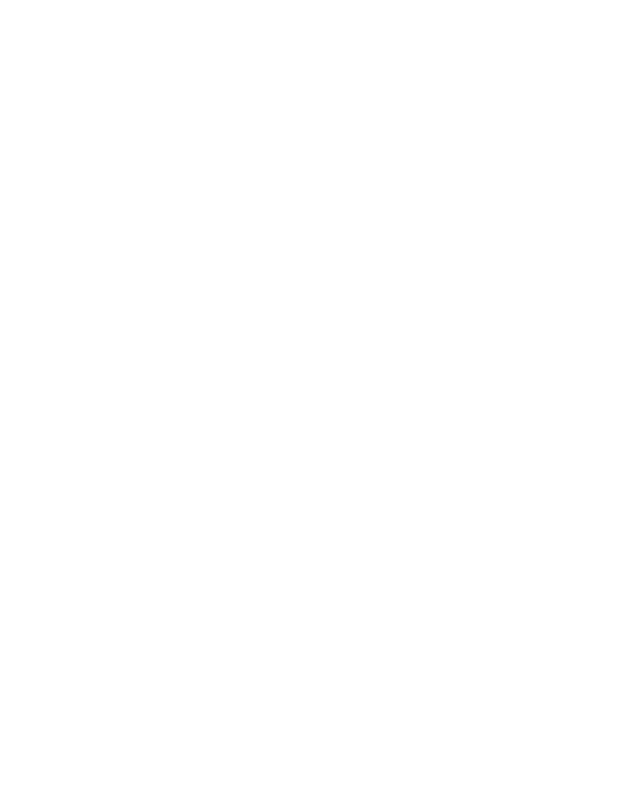
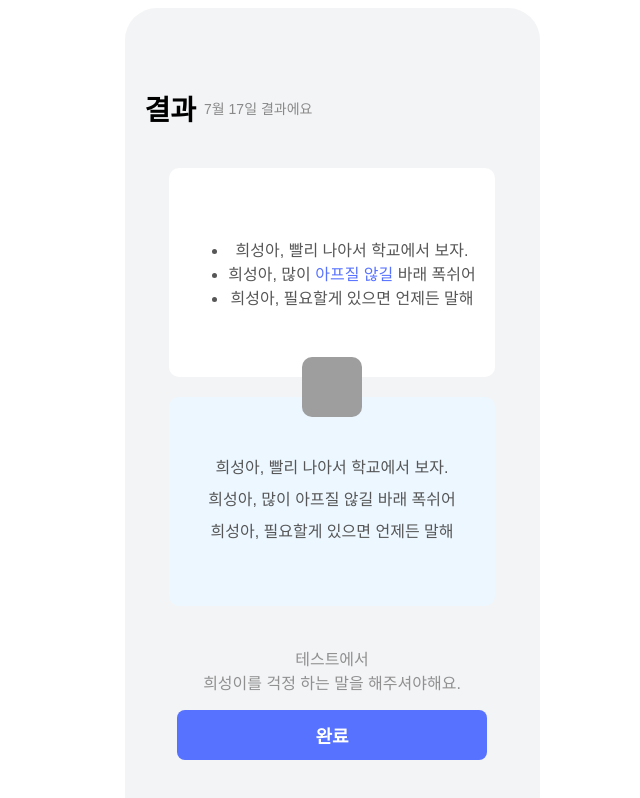
Before and after one commit to Boundaryy/Boundary, a SvelteKit app: page /parent/result in a window 1280 px wide. Shown: the top 798 px of the page, without its empty margins (308-948 px from the left). Built offline with nearby package versions, Linux system fonts and the light colour scheme; grey boxes are pictures that could not be loaded.

Commit message:
ADD :: 결과 페이지지 퍼블리싱

```diff
--- a/src/routes/parent/result/+page.svelte
+++ b/src/routes/parent/result/+page.svelte
@@ -0,0 +1,184 @@
+<script>
+    import { onMount } from 'svelte';
+
+    function handleSubmit() {
+        console.log('완료 버튼이 클릭되었습니다.');
+    }
+
+    onMount(() => {
+    });
+</script>
+
+<style>
+    .container {
+        width: 375px;
+        height: 812px;
+        display: flex;
+        flex-direction: column;
+        align-items: center;
+        justify-content: flex-start;
+        background-color: #F3F4F6;
+        font-family: 'Pretendard', sans-serif;
+        margin: 0 auto;
+        overflow: hidden;
+        border-radius: 32px;
+        padding: 20px;
+        position: relative;
+    }
+
+    .header {
+        text-align: left;
+        width: 100%;
+        margin-bottom: 20px;
+        padding-top: 60px;
+        display: flex;
+        align-items: center;
+        font-size: 28px;
+        font-weight: 700;
+    }
+
+    .header h1 {
+        color: #000;
+        font-size: 28px;
+        font-weight: 700;
+        margin: 0;
+        margin-right: 8px;
+    }
+
+    .header p {
+        color: #898989;
+        font-size: 14px;
+        margin: 0;
+        font-weight: 200;
+    }
+
+    .message-box {
+        width: 294px;
+        height: 177px;
+        background-color: #FFFFFF;
+        border-radius: 10px;
+        padding: 16px;
+        margin-top: 20px;
+        margin-bottom: 30px;
+        color: #565656;
+        font-size: 16px;
+        font-weight: 500;
+        display: flex;
+        align-items: center;
+        justify-content: center;
+        text-align: center;
+        position: relative;
+    }
+
+    .message-box span {
+        color: #5772FF;
+    }
+
+    .image-container {
+        width: 60px;
+        height: 60px;
+        position: relative;
+        top: -50px;
+        z-index: 10;
+        display: flex;
+        justify-content: center;
+        align-items: center;
+    }
+
+    .image-container img {
+        width: 100%;
+        height: 100%;
+        border-radius: 10px;
+    }
+
+    .suggestions {
+        width: 294px;
+        height: 177px;
+        background-color: #ECF7FF;
+        border-radius: 10px;
+        padding: 16px;
+        margin-top: -70px;
+        color: #565656;
+        font-size: 16px;
+        font-weight: 500;
+        display: flex;
+        align-items: center;
+        justify-content: center;
+        text-align: center;
+    }
+
+    .suggestions ul {
+        padding: 0;
+        margin: 0;
+        list-style-type: none;
+        color: #565656;
+    }
+
+    .suggestions ul li {
+        margin-bottom: 8px;
+        font-size: 16px;
+    }
+
+    .footer {
+        width: 100%;
+        text-align: center;
+        position: absolute;
+        bottom: 100px;
+    }
+
+    .footer p {
+        color: #909090;
+        font-size: 16px;
+        margin-bottom: 16px;
+    }
+
+    .submit-button {
+        width: 310px;
+        height: 50px;
+        background-color: #5772FF;
+        border: none;
+        border-radius: 8px;
+        color: #FFFFFF;
+        font-size: 18px;
+        font-family: 'Pretendard', sans-serif;
+        font-weight: 600;
+        text-align: center;
+        cursor: pointer;
+    }
+
+    .submit-button:hover {
+        background-color: #4a63d6;
+    }
+</style>
+
+<div class="container">
+    <div class="header">
+        <h1>결과</h1>
+        <p>7월 17일 결과에요</p>
+    </div>
+
+    <div class="message-box">
+        <ul>
+            <li>희성아, 빨리 나아서 학교에서 보자.</li>
+            <li>희성아, 많이 <span>아프질 않길</span> 바래 폭쉬어</li>
+            <li>희성아, 필요할게 있으면 언제든 말해</li>
+        </ul>
+    </div>
+
+    <div class="image-container">
+        <img src="/Result.png" alt="Result" class="resultlogo">
+    </div>
+
+    <div class="suggestions">
+        <ul>
+            <li>희성아, 빨리 나아서 학교에서 보자.</li>
+            <li>희성아, 많이 <span>아프질 않길</span> 바래 폭쉬어</li>
+            <li>희성아, 필요할게 있으면 언제든 말해</li>
+        </ul>
+    </div>
+
+    <div class="footer">
+        <p>테스트에서<br> 희성이를 걱정 하는 말을 해주셔야해요.</p>
+        <button class="submit-button" on:click={handleSubmit}>완료</button>
+    </div>
+</div>
```
Also changed, not shown: static/Result.png (added).
